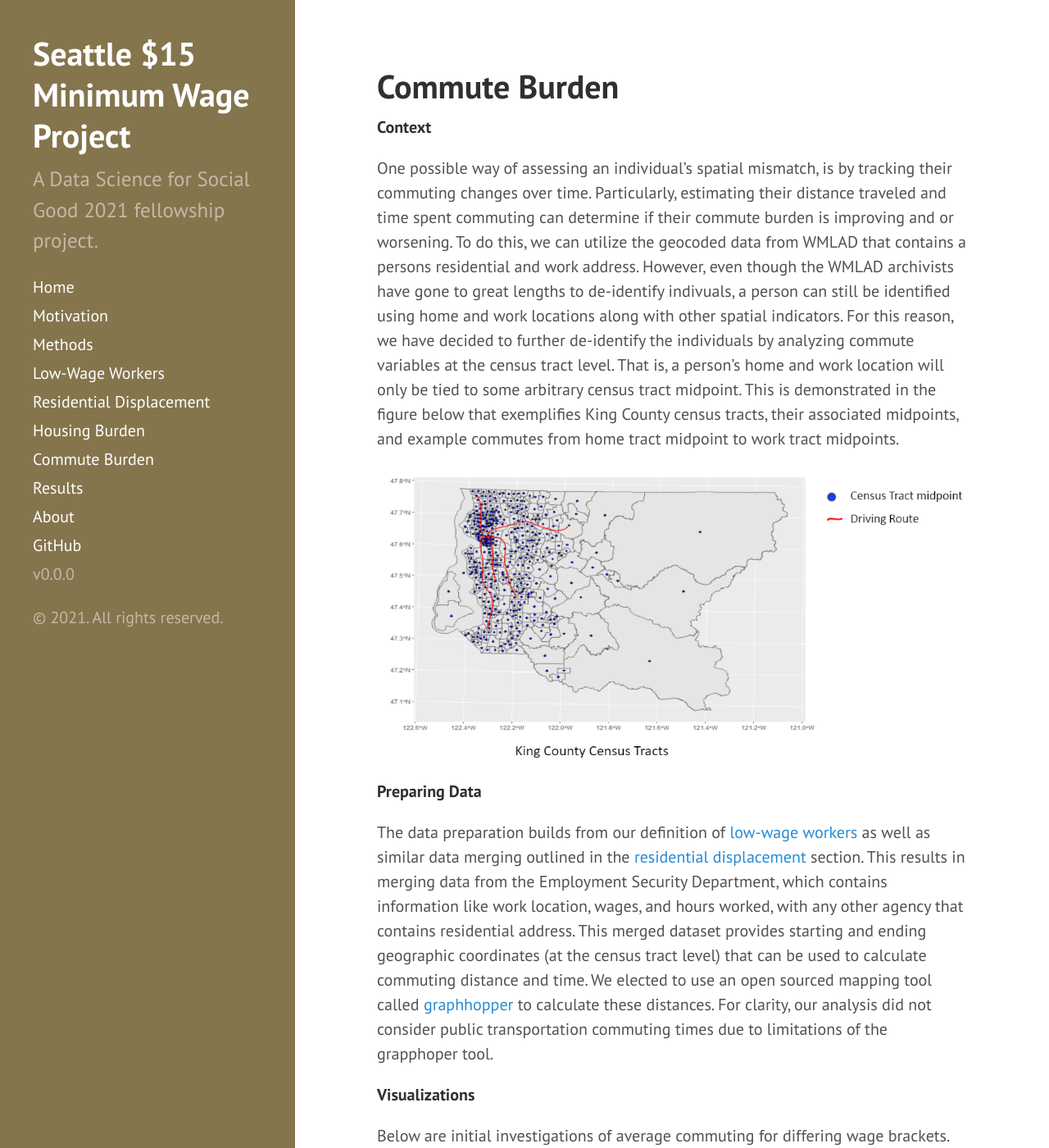
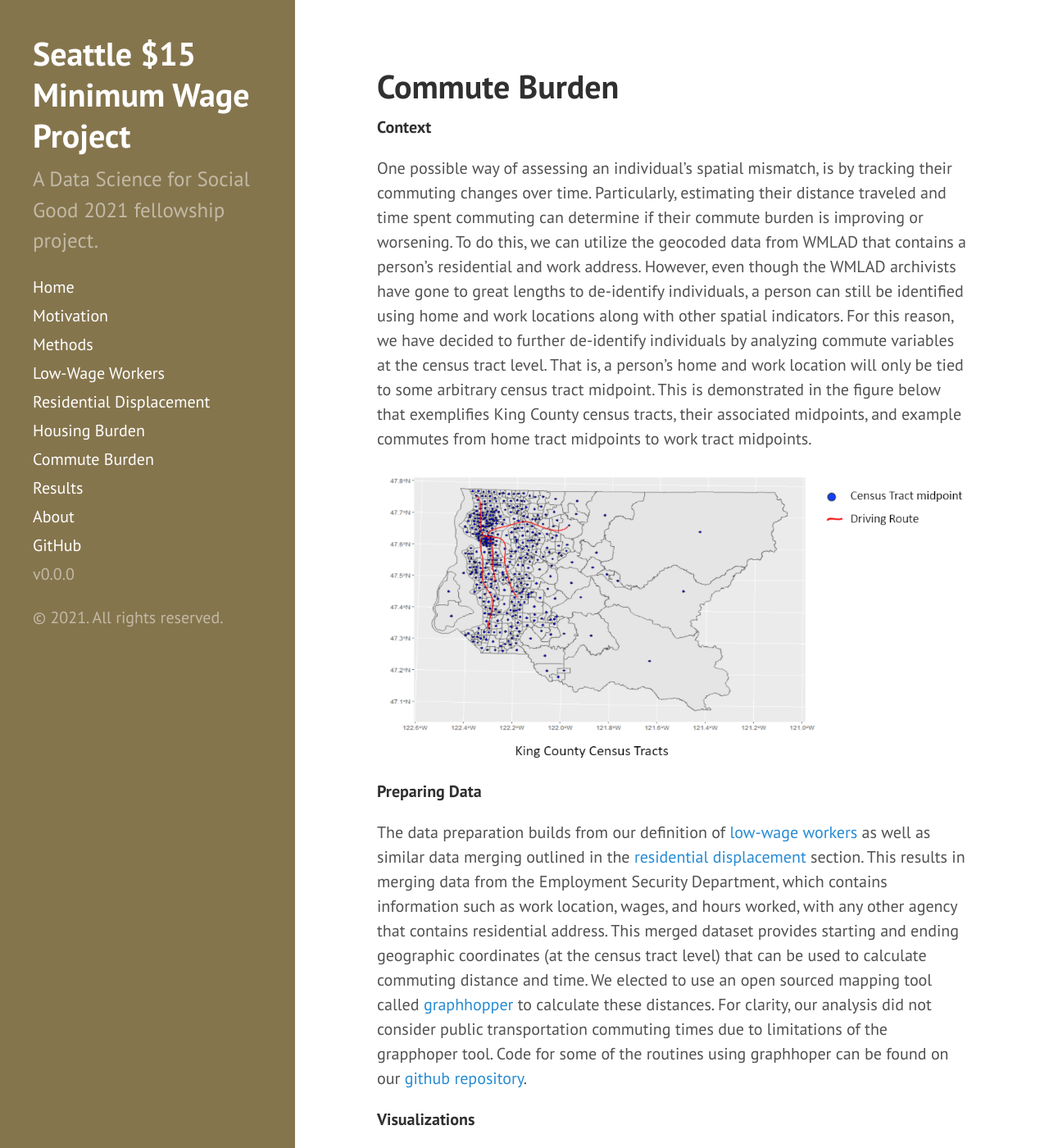
Before and after one commit to uwescience/MinWA, a Jekyll site: the page built from Commute Burden.md, in a window 1280 px wide and 1400 px high. Shown: the whole window at 82% size. Built offline with Jekyll 4.4.1, drawn with Linux system fonts in a browser that asks for light colours; some of the changed text lies outside the part shown.

Commit message:
Update Commute Burden.md
Grammar and language changes

```diff
--- a/Commute Burden.md
+++ b/Commute Burden.md
@@ -5,17 +5,17 @@ title: Commute Burden
 
 **Context**
 
-One possible way of assessing an individual's spatial mismatch, is by tracking their commuting changes over time. Particularly, estimating their distance traveled and time spent commuting can determine if their commute burden is improving and or worsening. To do this, we can utilize the geocoded data from WMLAD that contains a persons residential and work address. However, even though the WMLAD archivists have gone to great lengths to de-identify indivuals, a person can still be identified using home and work locations along with other spatial indicators. For this reason, we have decided to further de-identify the individuals by analyzing commute variables at the census tract level. That is, a person's home and work location will only be tied to some arbitrary census tract midpoint. This is demonstrated in the figure below that exemplifies King County census tracts, their associated midpoints, and example commutes from home tract midpoint to work tract midpoints.
+One possible way of assessing an individual's spatial mismatch, is by tracking their commuting changes over time. Particularly, estimating their distance traveled and time spent commuting can determine if their commute burden is improving or worsening. To do this, we can utilize the geocoded data from WMLAD that contains a person's residential and work address. However, even though the WMLAD archivists have gone to great lengths to de-identify individuals, a person can still be identified using home and work locations along with other spatial indicators. For this reason, we have decided to further de-identify individuals by analyzing commute variables at the census tract level. That is, a person's home and work location will only be tied to some arbitrary census tract midpoint. This is demonstrated in the figure below that exemplifies King County census tracts, their associated midpoints, and example commutes from home tract midpoints to work tract midpoints.
 
 <img src="{{ site.url }}{{ site.baseurl }}/assets/img/Com_Census_Tract_Map.PNG">
 
 
 **Preparing Data**
 
-The data preparation builds from our definition of [low-wage workers](Low-Wage Workers.md) as well as similar data merging outlined in the [residential displacement](Residential Displacement.md) section. This results in merging data from the Employment Security Department, which contains information like work location, wages, and hours worked, with any other agency that contains residential address. This merged dataset provides starting and ending geographic coordinates (at the census tract level) that can be used to calculate commuting distance and time. We elected to use an open sourced mapping tool called [graphhopper](https://www.graphhopper.com/) to calculate these distances. For clarity, our analysis did not consider public transportation commuting times due to limitations of the grapphoper tool.
+The data preparation builds from our definition of [low-wage workers](Low-Wage Workers.md) as well as similar data merging outlined in the [residential displacement](Residential Displacement.md) section. This results in merging data from the Employment Security Department, which contains information such as work location, wages, and hours worked, with any other agency that contains residential address. This merged dataset provides starting and ending geographic coordinates (at the census tract level) that can be used to calculate commuting distance and time. We elected to use an open sourced mapping tool called [graphhopper](https://www.graphhopper.com/) to calculate these distances. For clarity, our analysis did not consider public transportation commuting times due to limitations of the grapphoper tool. Code for some of the routines using graphhoper can be found on our [github repository](https://github.com/uwescience/DSSG2021-min-wage).
 
 **Visualizations**
 
-Below are initial investigations of average commuting for differing wage brackets. This is to demonstrate that the results of an analysis may depend on a certain level of granularity for certain variables.
+Below are initial investigations of average commuting distances for differing wage brackets. This is to demonstrate that the results of an analysis may depend on a certain level of granularity for variables of interest.
 
 <img src="{{ site.url }}{{ site.baseurl }}/assets/img/Average Commutes.PNG">
```
